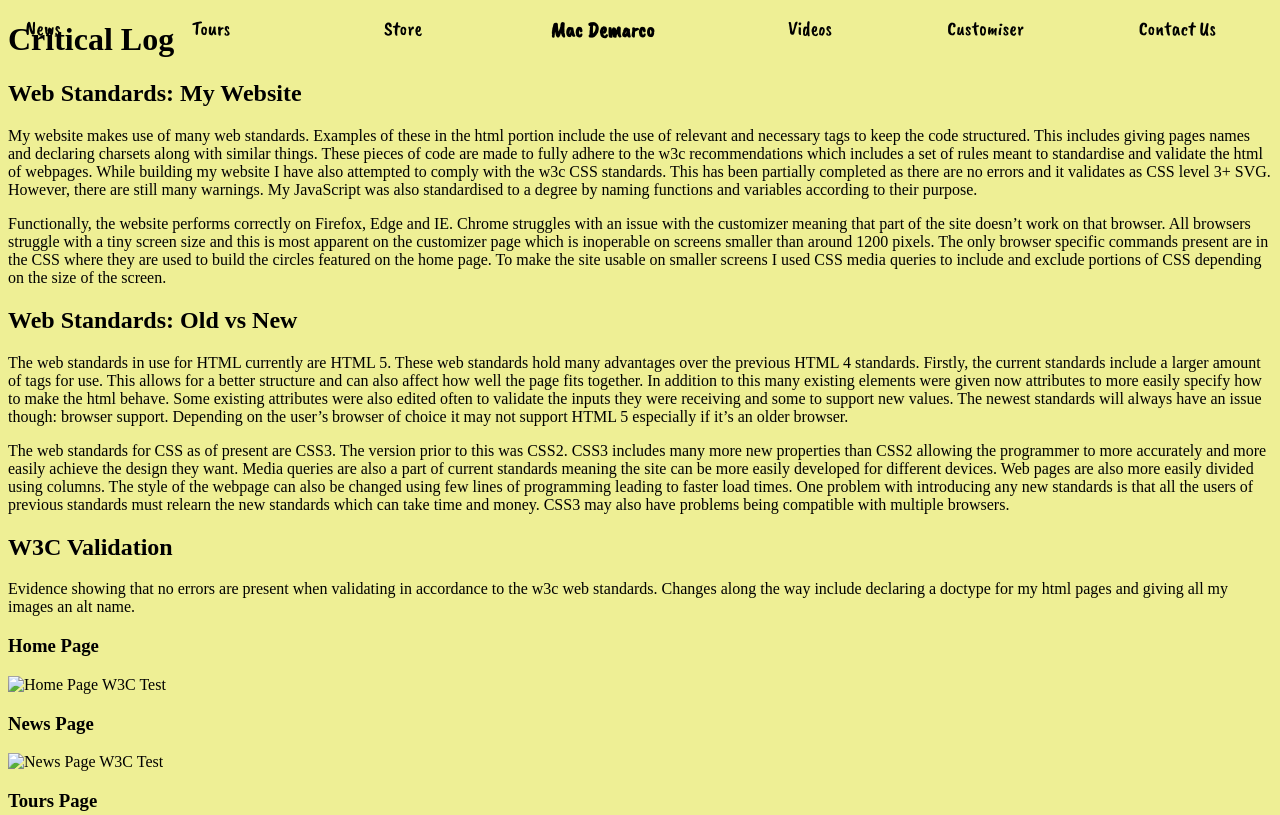
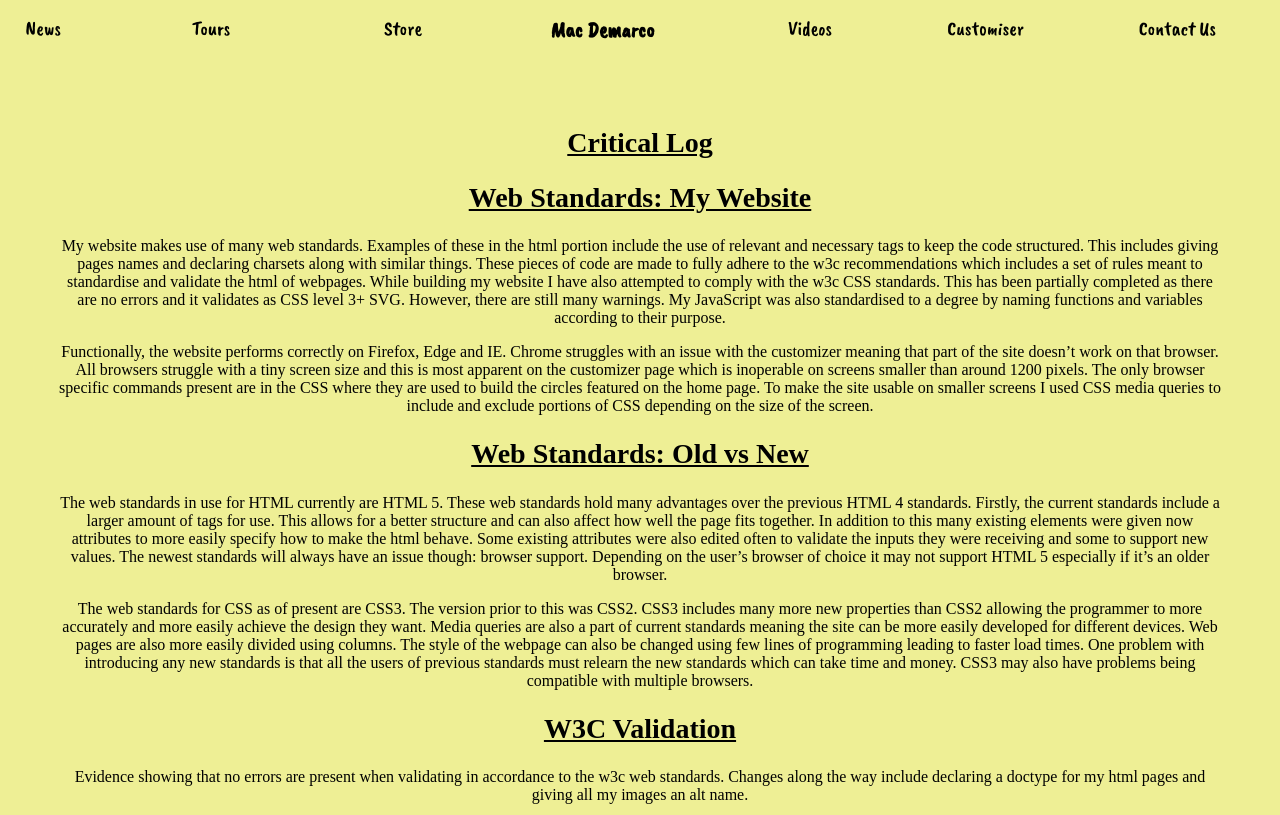
Before and after one commit to xelarr256/xelarr256.github.io, a plain HTML site: page CriticalLog.html in a window 1280 px wide. Shown: the top 815 px of the page. Drawn offline with nearby package versions, Linux system fonts and the light colour scheme.

Commit message:
CSSaddition

```diff
--- a/CSS/stylesheet.css
+++ b/CSS/stylesheet.css
@@ -696,3 +696,36 @@ button{
 		font-size: 12px;
 	}
 }
+
+#CriticalLogpage{
+	text-align:center;
+	padding-left:50px;
+	padding-right:50px;
+	padding-top:100px;
+
+}
+
+#CriticalLogpage h2, #CriticalLogpage h1 {
+	text-decoration: underline;
+	font-weight: bold;
+	font-size: 28px;
+}
+
+#CriticalLogpage h3{
+	text-decoration: underline;
+	font-weight: bold;
+}
+
+
+#CriticalLogpage img{
+	max-height:400px;
+}
+
+#Demo iframe{
+	height:70%;
+	width:70%;
+	max-height:600px;
+	top:10%;
+	left: 15%;
+	position: absolute;
+}
```
